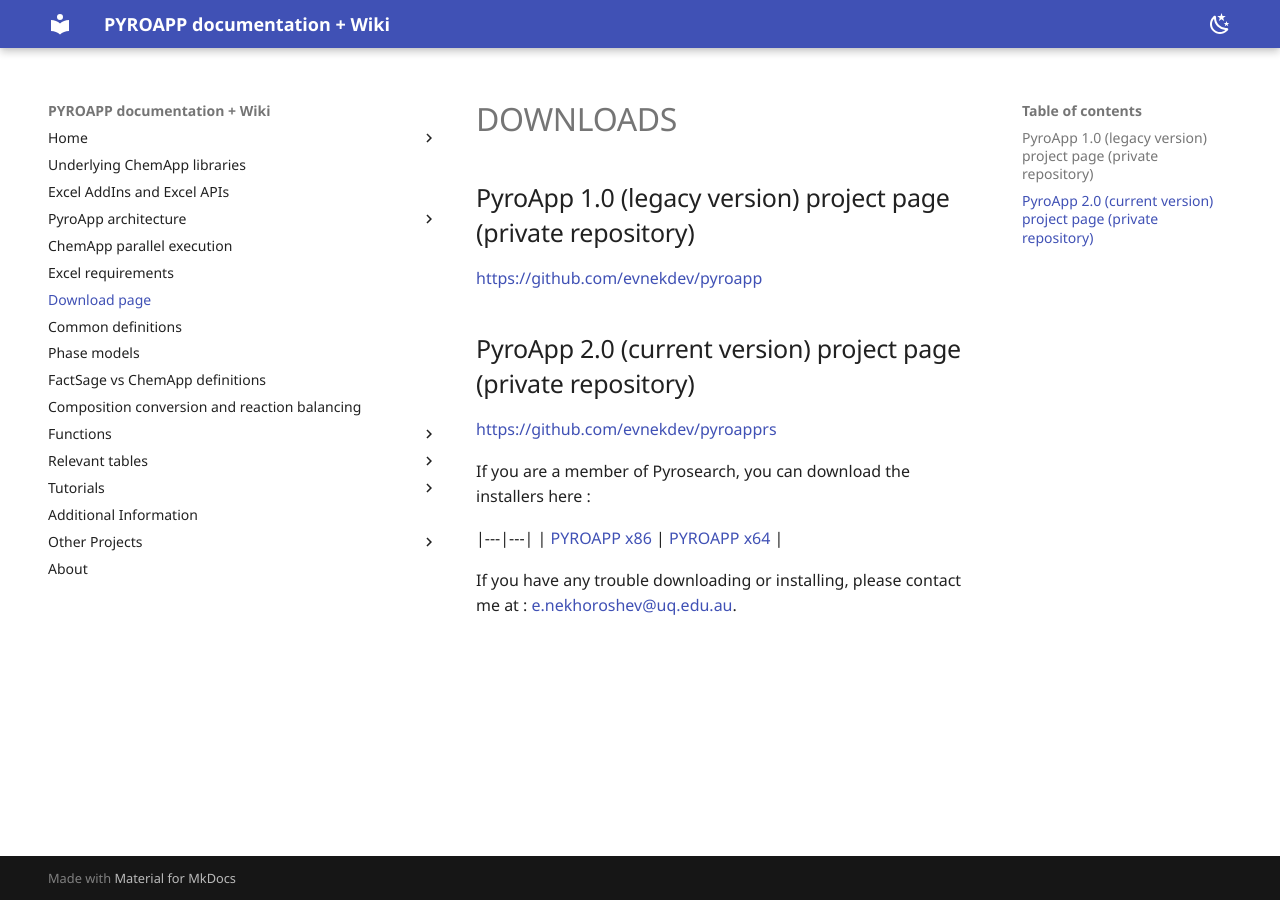
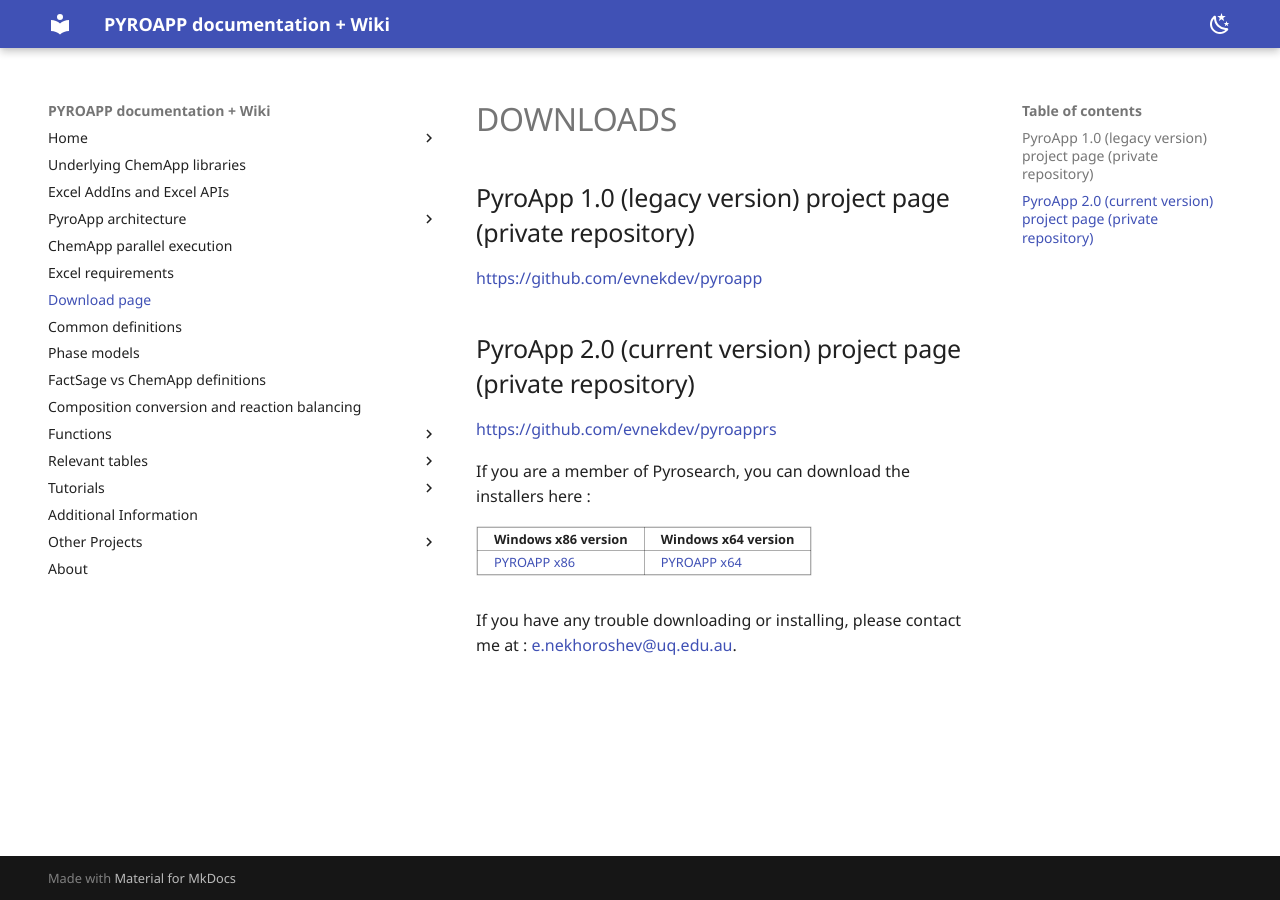
Before and after one commit to evnekdev/pyroapp-docs, an MkDocs documentation site: the page built from docs/download.md, in a window 1280 px wide. Built offline with MkDocs 1.6.1 and Material for MkDocs 9.7.7, drawn with Linux system fonts in a browser that asks for light colours; some web fonts are replaced.

Commit message:
Update download.md

```diff
--- a/docs/download.md
+++ b/docs/download.md
@@ -10,6 +10,7 @@
 
 If you are a member of Pyrosearch, you can download the installers here :
 
+| Windows x86 version | Windows x64 version |
 |---|---|
 | [PYROAPP x86](https://uq-my.sharepoint.com/:u:/r/personal/uqenekho_uq_edu_au/Documents/PYROAPP%20INSTALLER/PYROAPP-Setup-0.1.0-x86.exe?csf=1&web=1&e=pOw30j) | [PYROAPP x64](https://uq-my.sharepoint.com/:u:/r/personal/uqenekho_uq_edu_au/Documents/PYROAPP%20INSTALLER/PYROAPP-Setup-0.1.0-x64.exe?csf=1&web=1&e=tfjILQ) |
 
```
